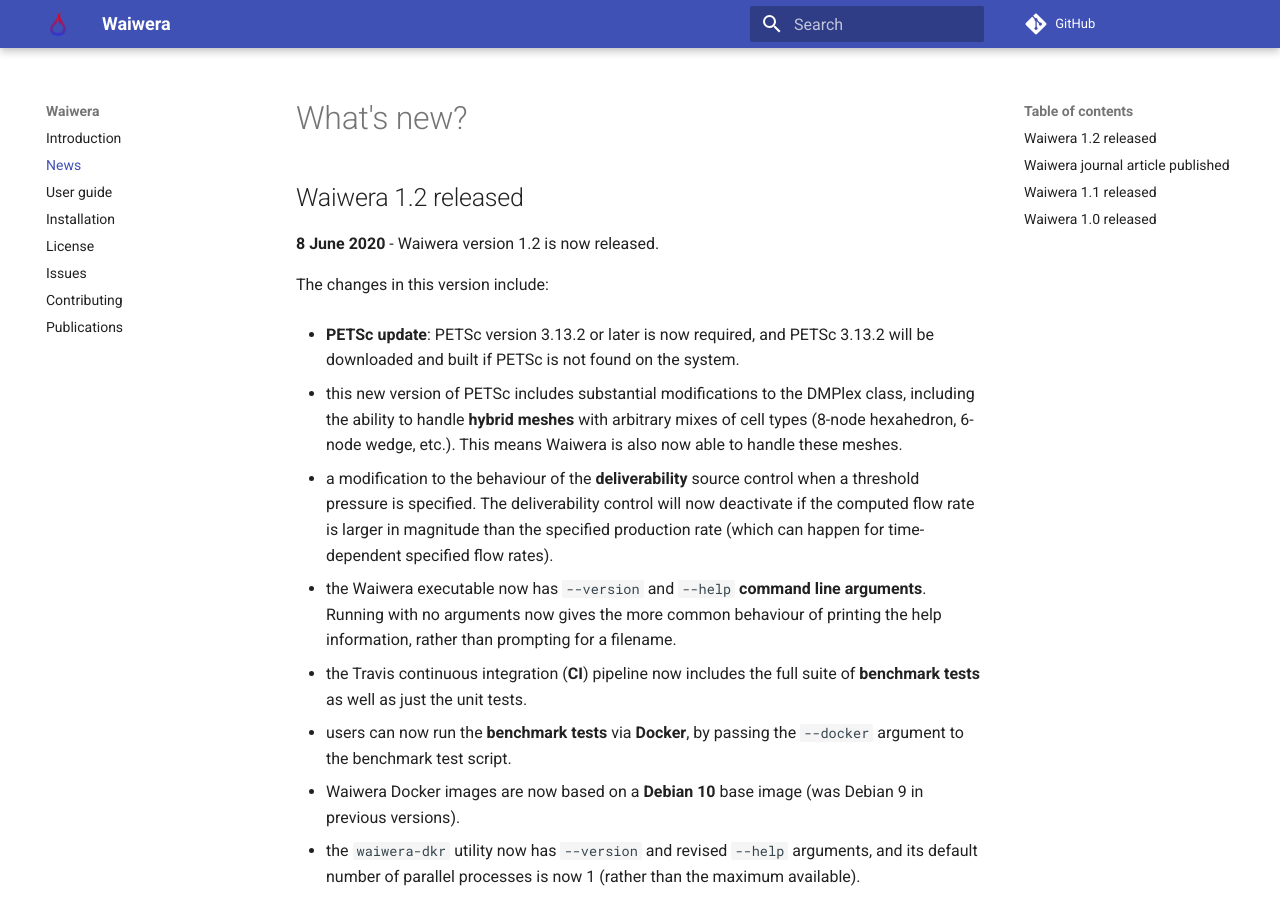
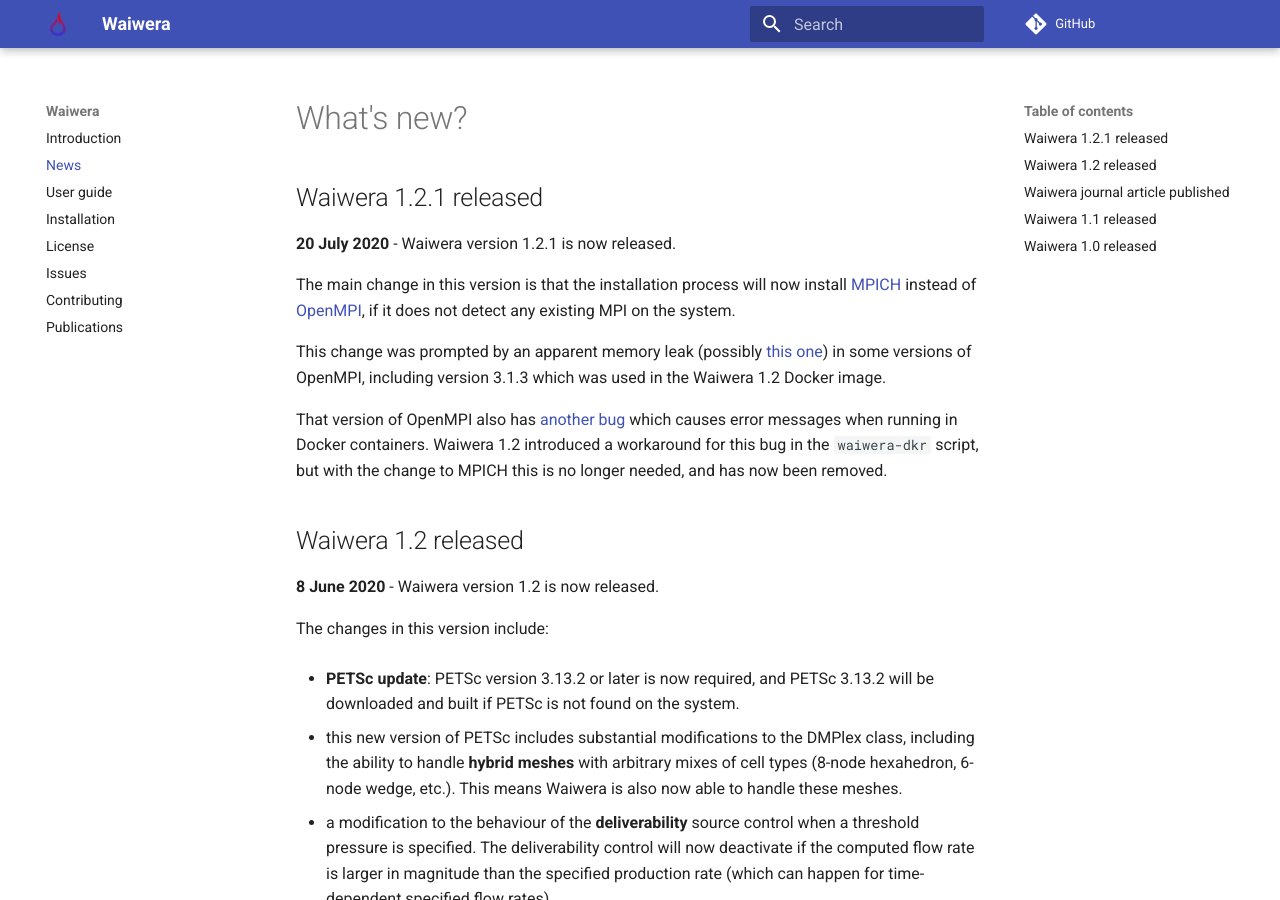
Before and after one commit to waiwera/waiwera-mkdocs, an MkDocs documentation site: the page built from docs/news.md, in a window 1280 px wide and 900 px high. Built offline with MkDocs 1.6.1 and Material for MkDocs 9.7.7, drawn with Linux system fonts in a browser that asks for light colours; comment, search, counter and statistics services are not loaded.

Commit message:
Waiwera version 1.2.1 item on news page

```diff
--- a/docs/news.md
+++ b/docs/news.md
@@ -1,4 +1,24 @@
 # What's new?
+
+## Waiwera 1.2.1 released
+
+**20 July 2020** - Waiwera version 1.2.1 is now released.
+
+The main change in this version is that the installation process will
+now install [MPICH](https://www.mpich.org/) instead of
+[OpenMPI](https://www.open-mpi.org/), if it does not detect any
+existing MPI on the system.
+
+This change was prompted by an apparent memory leak (possibly [this
+one](https://github.com/open-mpi/ompi/issues/4567)) in some versions
+of OpenMPI, including version 3.1.3 which was used in the Waiwera 1.2
+Docker image.
+
+That version of OpenMPI also has [another
+bug](https://github.com/open-mpi/ompi/issues/4948) which causes error
+messages when running in Docker containers. Waiwera 1.2 introduced a
+workaround for this bug in the `waiwera-dkr` script, but with the
+change to MPICH this is no longer needed, and has now been removed.
 
 ## Waiwera 1.2 released
 
```
